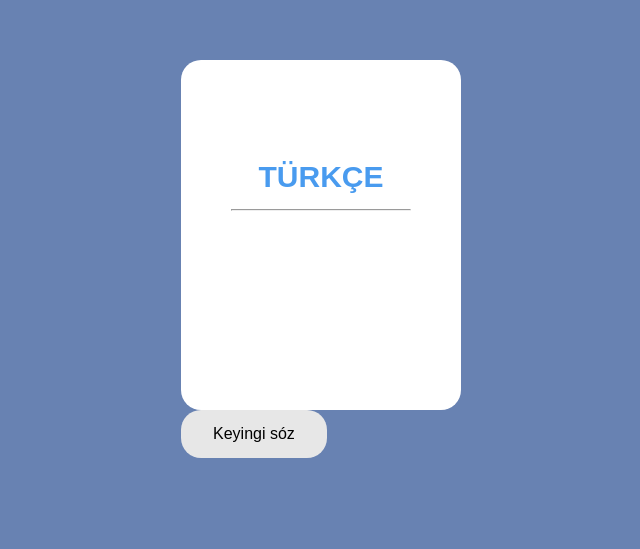
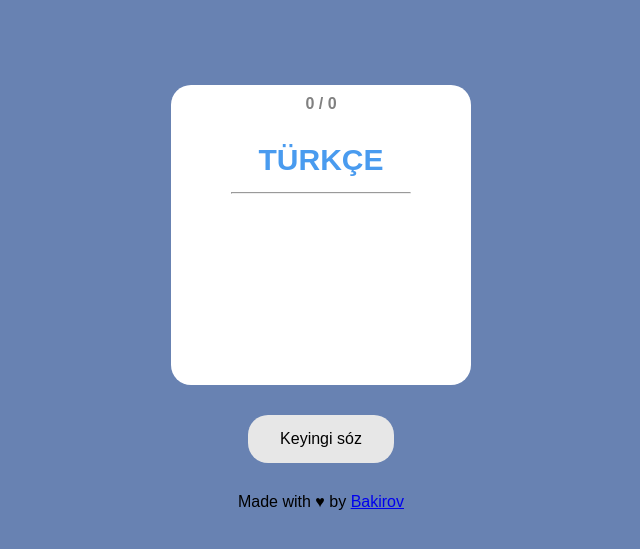
Before and after one commit to quwanishbakirov/turkish, a website: page index.html in a window 1280 px wide. Shown: the part 165-714 px from the top of the page, without its empty margins (319-959 px from the left). Drawn offline with Linux system fonts and the light colour scheme.

Commit message:
information was added

```diff
--- a/app.js
+++ b/app.js
@@ -12,10 +12,10 @@ async function asyncReadFile(filename) {
 async function showWord() {
   const words = await asyncReadFile('./word.txt');
   const defs = await asyncReadFile('./tran.txt');
-
+  const num = document.getElementById("number_of_words");
   const len = 464;
   const randomIndex = Math.floor(Math.random() * len);
-
+  num.innerHTML = randomIndex + " / " + len;
   const word = words[randomIndex];
   const def = defs[randomIndex];
 
--- a/index.html
+++ b/index.html
@@ -13,6 +13,7 @@
 			<input type="checkbox" id="myCheck">
 			<div class="flip-card">
 				<div class="front">
+					<h4 id="number_of_words">0 / 0</h4>
 					<h1 id="word">Türkçe</h1>
 					<hr>
 				</div>
@@ -22,6 +23,7 @@
 				</div>
 			</div>
 			<button class="button" onclick="showWord()">Keyingi sóz</button>
+			<div style="text-align: center;"> Made with ♥ by <a href="https://github.com/quwanishbakirov/turkish">Bakirov</a> </div>
 		</label>
     <script src="app.js"></script>
 </body>
--- a/style.css
+++ b/style.css
@@ -2,6 +2,7 @@
 	margin: 0;
 	padding: 0;
 	box-sizing: border-box;
+	user-select: none;
 }
 body {
 	background: #6882b2;
@@ -13,12 +14,13 @@ label {
 	position: absolute;
 	top: 50%;
 	left: 50%;
-	width: 280px;
-	height: 350px;
+	width: 300px;
+	height: 300px;
 	perspective: 1000px;
 	transform-style: preserve-3d;
 	transform: translate(-50%, -50%);
 	cursor: pointer;
+	text-align: center;
 }
 
 .flip-card {
@@ -28,6 +30,10 @@ label {
 	transform-style: preserve-3d;
 	transition: all 0.5s ease-in-out;
 	z-index: 1;
+}
+#number_of_words{
+	margin-top: 10px;
+	color: gray;
 }
 
 .flip-card .front,
@@ -62,7 +68,7 @@ label:hover :checked + .flip-card {
 .front h1 {
 	font-size: 30px;
 	color: #499bef;
-	margin: 100px 0 0 0;
+	margin: 30px 0 0 0;
 
 	text-transform: uppercase;
 }
@@ -77,7 +83,7 @@ label:hover :checked + .flip-card {
 	font-size: 30px;
 	color: #499bef;
 	margin: 0;
-	margin: 100px 0 0 0;
+	margin: 30px 0 0 0;
 	text-transform: uppercase;
 }
 
@@ -99,7 +105,7 @@ hr {
     text-align: center;
     display: inline-block;
     font-size: 16px;
-    margin: 0 auto;
+    margin: 30px auto;
     cursor: pointer;
   }
 
```
